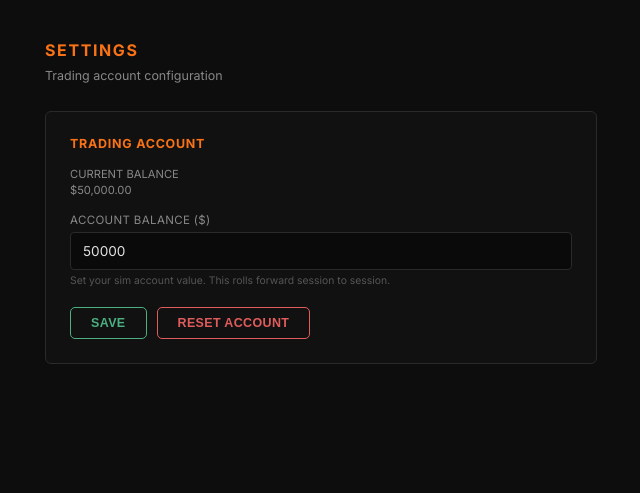
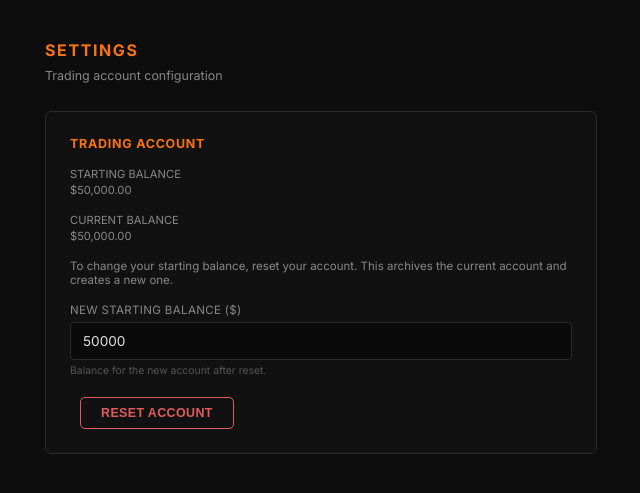
Before and after one commit to dvln811/PatternFoundry, a Flask app: page /settings in a window 1280 px wide. Shown: the part 48-541 px from the top of the page, without its empty margins (319-959 px from the left). Run offline with Flask 3, Linux system fonts and the light colour scheme; data comes from the database, SQL or seed files in the repository.

Commit message:
Settings: remove balance edit on active account, require reset to change

```diff
--- a/templates/settings.html
+++ b/templates/settings.html
@@ -57,14 +57,15 @@ h1{color:#f97316;font-size:1rem;text-transform:uppercase;letter-spacing:.1em;mar
 
 <div class="card">
   <h2>Trading Account</h2>
+  <div class="balance-display"><span>Starting Balance</span><span id="starting-bal">—</span></div>
   <div class="balance-display"><span>Current Balance</span><span id="current-bal">—</span></div>
+  <p style="font-size:.72rem;color:#888;margin-bottom:16px">To change your starting balance, reset your account. This archives the current account and creates a new one.</p>
   <div class="field">
-    <label>Account Balance ($)</label>
-    <input type="number" id="inp-balance" min="1000" max="250000" step="1000">
-    <div class="hint">Set your sim account value. This rolls forward session to session.</div>
+    <label>New Starting Balance ($)</label>
+    <input type="number" id="inp-balance" min="1000" max="250000" step="1000" value="50000">
+    <div class="hint">Balance for the new account after reset.</div>
   </div>
   <div class="btn-row">
-    <button class="btn btn-save" onclick="saveSettings()">Save</button>
     <button class="btn btn-reset" onclick="resetAccount()">Reset Account</button>
   </div>
 </div>
@@ -79,15 +80,7 @@ async function loadAccount() {
   const res = await fetch('/api/account', {credentials:'include'});
   currentAccount = await res.json();
   document.getElementById('current-bal').textContent = '$' + currentAccount.balance.toLocaleString(undefined, {minimumFractionDigits:2, maximumFractionDigits:2});
-  document.getElementById('inp-balance').value = currentAccount.balance;
-}
-
-async function saveSettings() {
-  const balance = parseFloat(document.getElementById('inp-balance').value);
-  await fetch('/api/account', {method:'POST', credentials:'include', headers:{'Content-Type':'application/json'},
-    body: JSON.stringify({balance})});
-  toast('Settings saved');
-  loadAccount();
+  document.getElementById('starting-bal').textContent = '$' + currentAccount.starting_balance.toLocaleString(undefined, {minimumFractionDigits:2, maximumFractionDigits:2});
 }
 
 async function resetAccount() {
```
